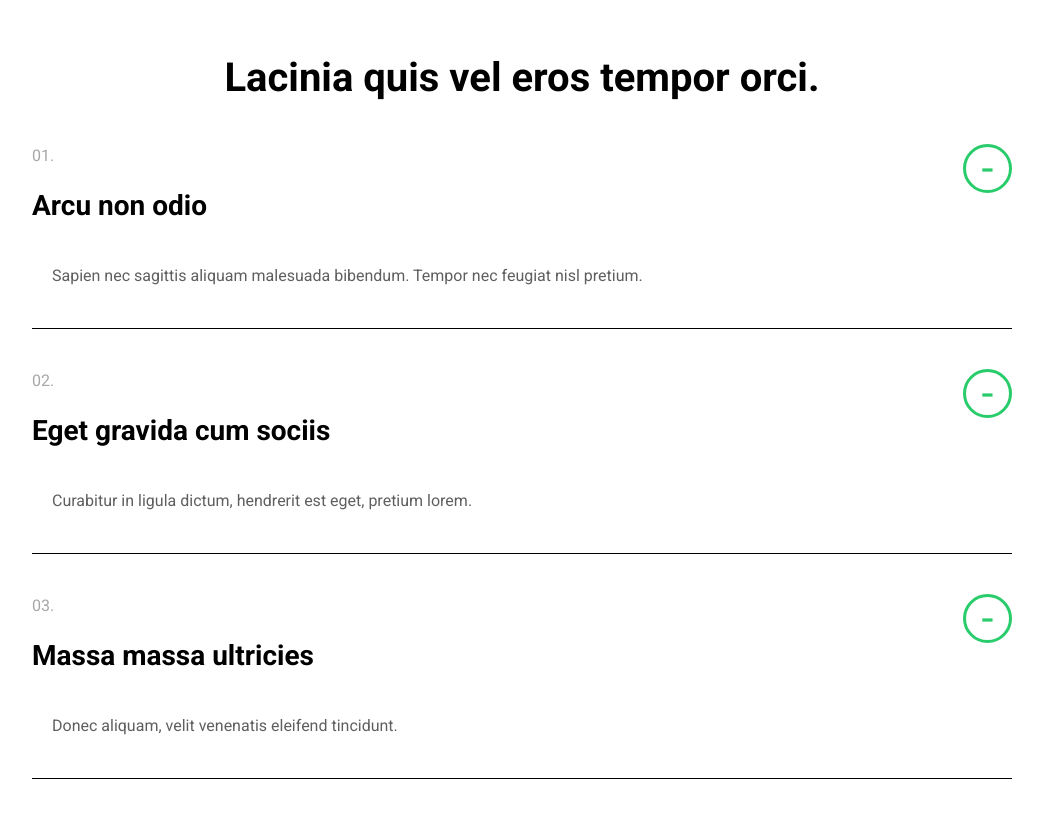
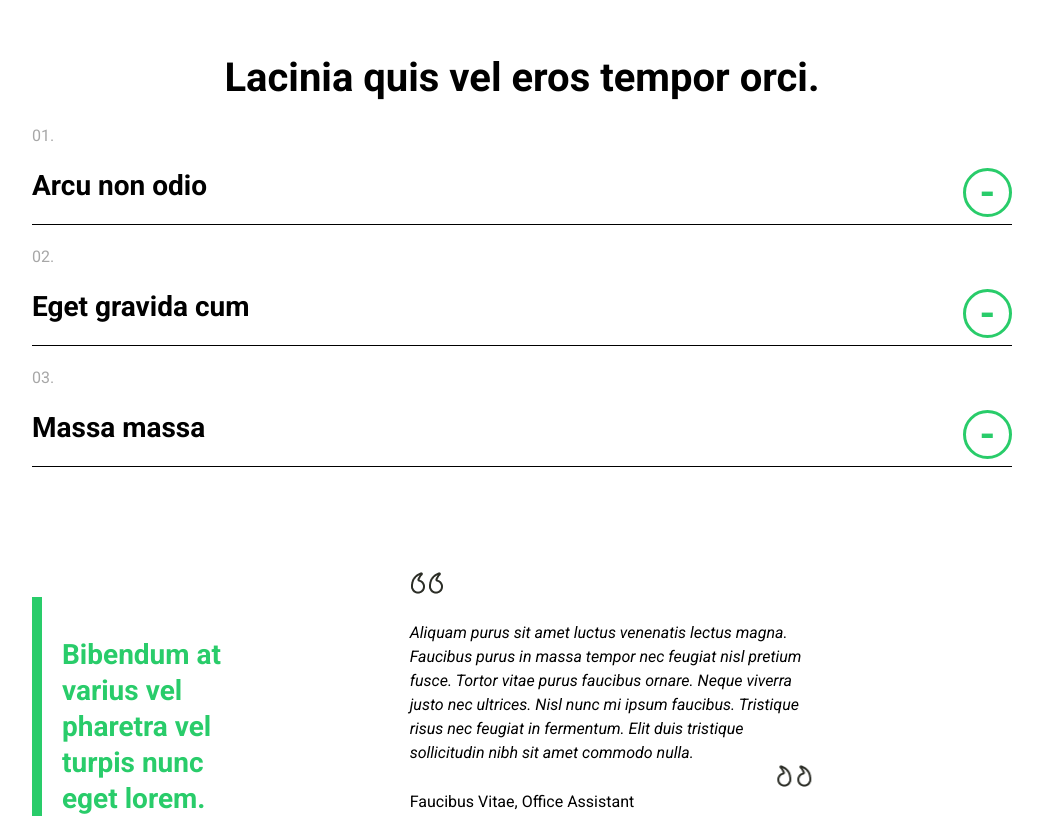
Before and after one commit to MaksMalik/FutureOne, a React (Create React App) app: page / in a window 1280 px wide. Shown: the part 660-1476 px from the top of the page, without its empty margins (118-1161 px from the left). Built offline with nearby package versions, Linux system fonts and the light colour scheme.

Commit message:
Add working button to dropdown

```diff
--- a/src/Components/DropDown/DropDown.css
+++ b/src/Components/DropDown/DropDown.css
@@ -24,7 +24,7 @@
 .DropDown__drop__element {
   display: flex;
   justify-content: space-between;
-  margin: 20px 0 20px 0;
+  margin: 0px 0 20px 0;
   border-bottom: 1px solid black;
 }
 
@@ -55,44 +55,6 @@
   padding: 0;
 }
 
-.DropDown__drop__element__right__minus {
-  width: 43px;
-  border: #29CC6A 3px solid;
-  height: 43px;
-  border-radius: 50%;
-  cursor: pointer;
-  display: flex;
-
-}
-
-.DropDown__drop__element__right__minus::before {
-  content: "-";
-  font-size: 43px;
-  text-align: center;
-  width: 43px;
-  height: 43px;
-  color: #29CC6A;
-}
-
-.DropDown__drop__element__right__plus {
-  width: 43px;
-  border: #29CC6A 5px solid;
-  height: 43px;
-  border-radius: 50%;
-  cursor: pointer;
-  display: flex;
-
-}
-
-.DropDown__drop__element__right__plus::before {
-  content: "+";
-  font-size: 43px;
-  text-align: center;
-  width: 43px;
-  height: 43px;
-  color: #29CC6A;
-}
-
 
 @media only screen and (max-width: 1450px) {
   .DropDown {
@@ -119,14 +81,50 @@
   }
 }
 
-@media only screen and (max-width: 500px) {
-  .DropDown__drop__element__right__minus::before {
-    font-size: 30px;
-  }
 
-  .DropDown__drop__element__right__minus{
-    width: 30px;
-    height: 30px;
-    border: 3px solid #29CC6A;
-  }
+
+.DropDown__drop__element {
+  position: relative;
 }
+
+.div details {
+  width: 100%;
+}
+
+summary {
+  list-style: none;
+  width: 100%;
+}
+
+summary::-webkit-details-marker {
+  display: none;
+}
+
+summary {
+  cursor: pointer;
+  padding: 0 0;
+  font-size: 28px;
+  line-height: 36px;
+  font-weight: bold;
+  padding: 20px 0 20px 0;
+}
+
+summary:before {
+  position: absolute;
+  content: "-";
+  color: #29CC6A;
+  display: inline-flex;
+  justify-content: center;
+  align-items: center;
+  font-size: 40px;
+  flex-shrink: 0;
+  width: 43px;
+  height: 43px;
+  border: #29CC6A 3px solid;
+  border-radius: 50%;
+  right: 0;
+}
+
+details[open] summary:before {
+  content: "+";
+}
--- a/src/Components/DropDown/DropDown.js
+++ b/src/Components/DropDown/DropDown.js
@@ -9,39 +9,32 @@ export default function DropDown() {
         <div className='DropDown__tile' id='discover'>
           Lacinia quis vel eros tempor orci.
         </div>
-
         <div className='DropDown__drop'>
-          <div className='DropDown__drop__element'>
-            <div className='DropDown__drop__element__left'>
-              <div className='DropDown__drop__element__left__number'>01.</div>
-              <div className='DropDown__drop__element__left__title'>Arcu non odio</div>
+          <div className='DropDown__drop__element__left__number'>01.</div>
+          <div className="DropDown__drop__element">
+            <details close>
+              <summary>Arcu non odio</summary>
               <div className='DropDown__drop__element__left__subtitle'>Sapien nec sagittis aliquam malesuada bibendum. Tempor nec feugiat nisl pretium.</div>
-            </div>
-            <div className='DropDown__drop__element__right__minus'></div>
+            </details>
           </div>
 
-          <div className='DropDown__drop__element'>
-            <div className='DropDown__drop__element__left'>
-              <div className='DropDown__drop__element__left__number'>02.</div>
-              <div className='DropDown__drop__element__left__title'>Eget gravida cum sociis</div>
-              <div className='DropDown__drop__element__left__subtitle'>Curabitur in ligula dictum, hendrerit est eget, pretium lorem.</div>
-            </div>
-            <div className='DropDown__drop__element__right__minus'></div>
+          <div className='DropDown__drop__element__left__number'>02.</div>
+          <div className="DropDown__drop__element">
+            <details close>
+              <summary>Eget gravida cum</summary>
+              <div className='DropDown__drop__element__left__subtitle'>Curabitur in ligula dictum, hendrerit est eget, pretium lorem.
+</div>
+            </details>
           </div>
 
-          <div className='DropDown__drop__element'>
-            <div className='DropDown__drop__element__left'>
-              <div className='DropDown__drop__element__left__number'>03.</div>
-              <div className='DropDown__drop__element__left__title'>Massa massa ultricies </div>
-              <div className='DropDown__drop__element__left__subtitle'>Donec aliquam, velit venenatis eleifend tincidunt.</div>
-            </div>
-            <div className='DropDown__drop__element__right__minus'></div>
+          <div className='DropDown__drop__element__left__number'>03.</div>
+          <div className="DropDown__drop__element">
+            <details close>
+              <summary>Massa massa</summary>
+              <div className='DropDown__drop__element__left__subtitle'>Donec aliquam, velit venenatis eleifend tincidunt.
+</div>
+            </details>
           </div>
-
-
-
-
-
         </div>
       </div>
     </>
```
